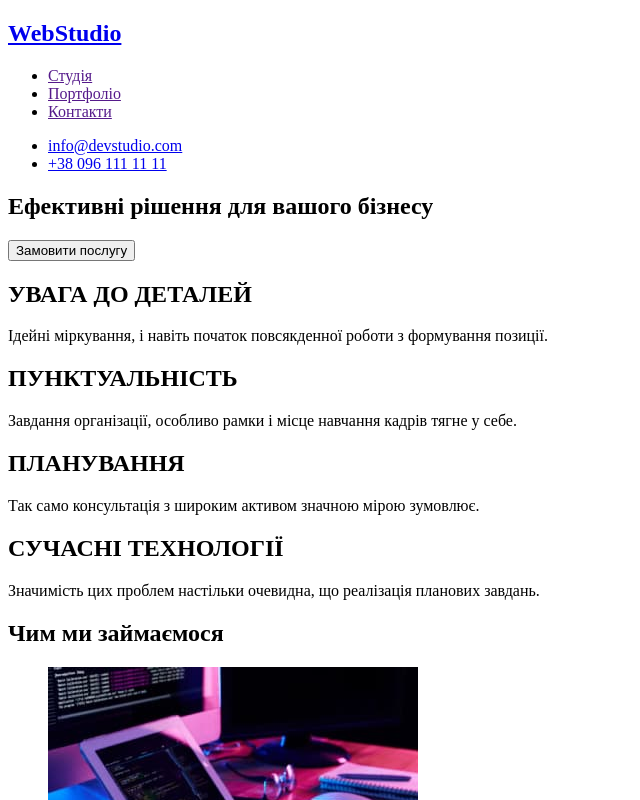
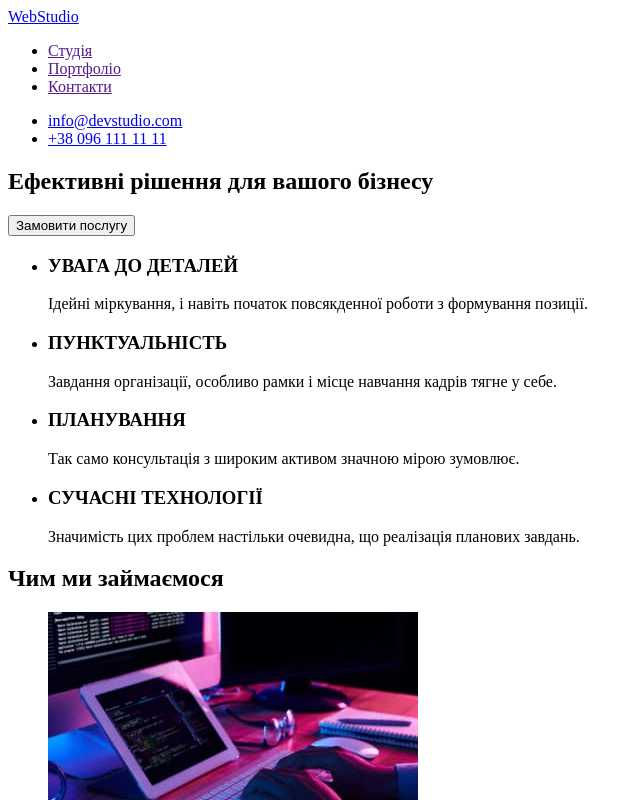
Before and after one commit to EugeneKuzmenkoUA/HTML-CSS, a plain HTML site: page index.html in a window 1280 px wide. Shown: the top 800 px of the page, without its empty margins (0-640 px from the left). Drawn offline with Linux system fonts and the light colour scheme.

Commit message:
homework
fix

```diff
--- a/index.html
+++ b/index.html
@@ -9,9 +9,7 @@
   <body>
     <header>
       <nav>
-        <a href="/">
-          <h1>WebStudio</h1>
-        </a>
+        <a href="/"> WebStudio </a>
 
         <ul>
           <li><a href="">Студія</a></li>
@@ -28,28 +26,40 @@
 
     <main>
       <section>
-        <h2>Ефективні рішення для вашого бізнесу</h2>
+        <h1>Ефективні рішення для вашого бізнесу</h1>
         <button type="button">Замовити послугу</button>
       </section>
 
       <section>
-        <h2>УВАГА ДО ДЕТАЛЕЙ</h2>
+        <ul>
+          <li>
+            <h3>УВАГА ДО ДЕТАЛЕЙ</h3>
             <p>
-          Ідейні міркування, і навіть початок повсякденної роботи з формування
-          позиції.
+              Ідейні міркування, і навіть початок повсякденної роботи з
+              формування позиції.
             </p>
-        <h2>ПУНКТУАЛЬНІСТЬ</h2>
+          </li>
+          <li>
+            <h3>ПУНКТУАЛЬНІСТЬ</h3>
             <p>
-          Завдання організації, особливо рамки і місце навчання кадрів тягне у
-          себе.
+              Завдання організації, особливо рамки і місце навчання кадрів тягне
+              у себе.
             </p>
-        <h2>ПЛАНУВАННЯ</h2>
-        <p>Так само консультація з широким активом значною мірою зумовлює.</p>
-        <h2>СУЧАСНІ ТЕХНОЛОГІЇ</h2>
+          </li>
+          <li>
+            <h3>ПЛАНУВАННЯ</h3>
+            <p>
+              Так само консультація з широким активом значною мірою зумовлює.
+            </p>
+          </li>
+          <li>
+            <h3>СУЧАСНІ ТЕХНОЛОГІЇ</h3>
             <p>
               Значимість цих проблем настільки очевидна, що реалізація планових
               завдань.
             </p>
+          </li>
+        </ul>
       </section>
 
       <section>
@@ -75,7 +85,6 @@
             <h3>Ігор Дем'яненко</h3>
             <p>Product Designer</p>
           </li>
-
           <li>
             <img
               src="./imeges/team_card_2.jpg"
@@ -108,9 +117,7 @@
     </main>
 
     <footer>
-      <a href="/">
-        <h2>WebStudio</h2>
-      </a>
+      <a href="/"> WebStudio </a>
       <address>
         м. Київ, пр-т Лесі Українки, 26
         <a href="mailto:info@devstudio.com">info@devstudio.com</a>
```
Lines whose indentation alone changed are shown as unchanged.
